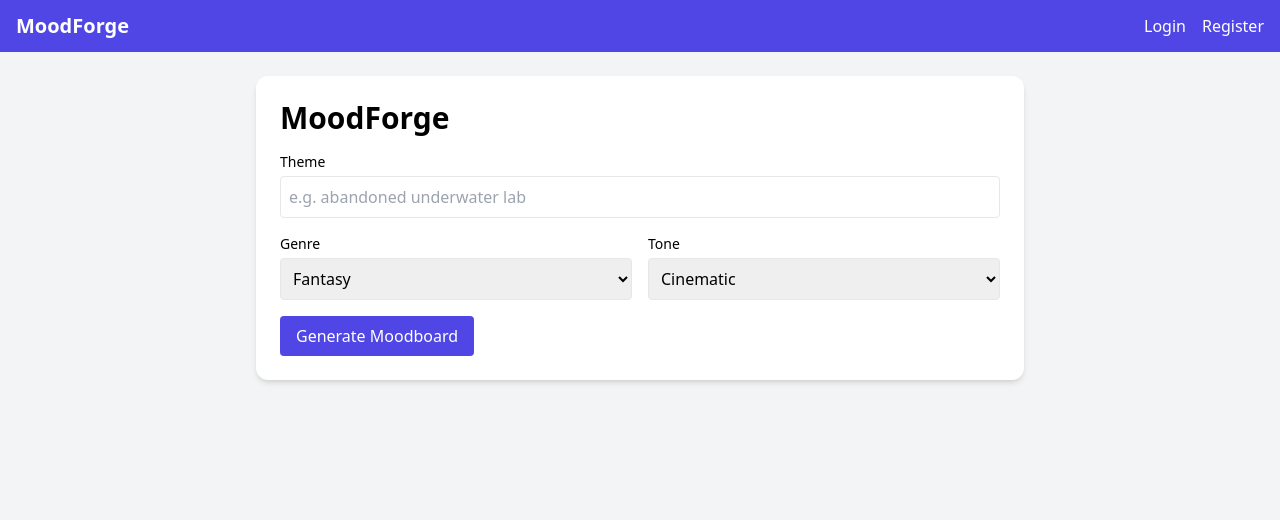
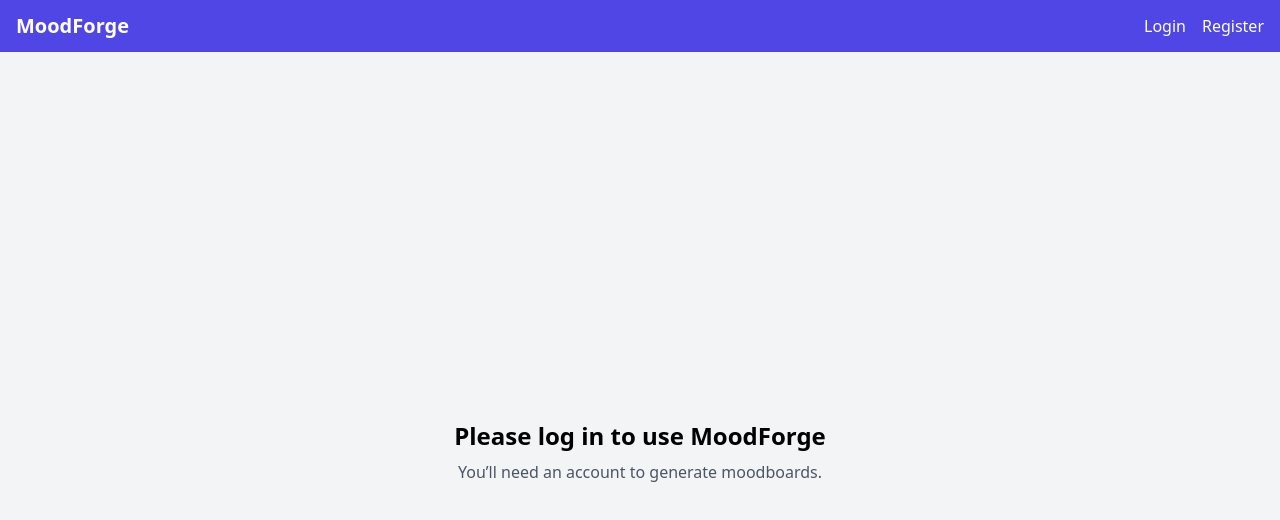
Before and after one commit to AndrewHulme88/moodforge, a React (Vite) app in the folder client/: page / in a window 1280 px wide. Shown: the top 520 px of the page. Built offline with nearby package versions, Linux system fonts and the light colour scheme.

Commit message:
Implemented restriction so user's must be logged in to use features

```diff
--- a/client/src/App.jsx
+++ b/client/src/App.jsx
@@ -27,7 +27,7 @@
       <Navbar isAuthenticated={isAuthenticated} token={token} handleLogout={handleLogout} />
 
       <Routes>
-        <Route path="/" element={<HomePage />} />
+        <Route path="/" element={<HomePage isAuthenticated={isAuthenticated} />} />
         <Route path="/login" element={<LoginForm setToken={setToken} />} />
         <Route path="/register" element={<RegisterForm setToken={setToken} />} />
       </Routes>
--- a/client/src/pages/HomePage.jsx
+++ b/client/src/pages/HomePage.jsx
@@ -4,7 +4,7 @@
 import ImageDisplay from "../components/ImageDisplay";
 import ColorPalette from "../components/ColorPalette";
 
-function HomePage() {
+function HomePage({ isAuthenticated }) {
   const [formData, setFormData] = useState({
     theme: "",
     genre: "Fantasy",
@@ -15,6 +15,17 @@
   const [description, setDescription] = useState("");
   const [imageUrl, setImageUrl] = useState("");
   const [palette, setPalette] = useState([]);
+
+  if (!isAuthenticated) {
+    return (
+      <div className="min-h-screen flex flex-col items-center justify-center text-center p-6">
+        <h2 className="text-2xl font-semibold">Please log in to use MoodForge</h2>
+        <p className="text-gray-600 mt-2">
+          You’ll need an account to generate moodboards.
+        </p>
+      </div>
+    );
+  }
 
   const handleSubmit = async (e) => {
     e.preventDefault();
@@ -71,13 +82,10 @@
 
       {description && (
         <div className="max-w-7xl mx-auto bg-white rounded-xl shadow-md p-4 sm:p-6 h-[80vh] overflow-hidden flex flex-col sm:flex-row gap-4">
-          {/* Left output: text + colors */}
           <div className="w-full sm:w-1/2 flex flex-col gap-4 overflow-auto pr-2">
             <DescriptionBox description={description} />
             <ColorPalette palette={palette} />
           </div>
-
-          {/* Right output: images */}
           <div className="w-full sm:w-1/2 overflow-auto pl-2">
             <ImageDisplay imageUrl={imageUrl} />
           </div>
```
